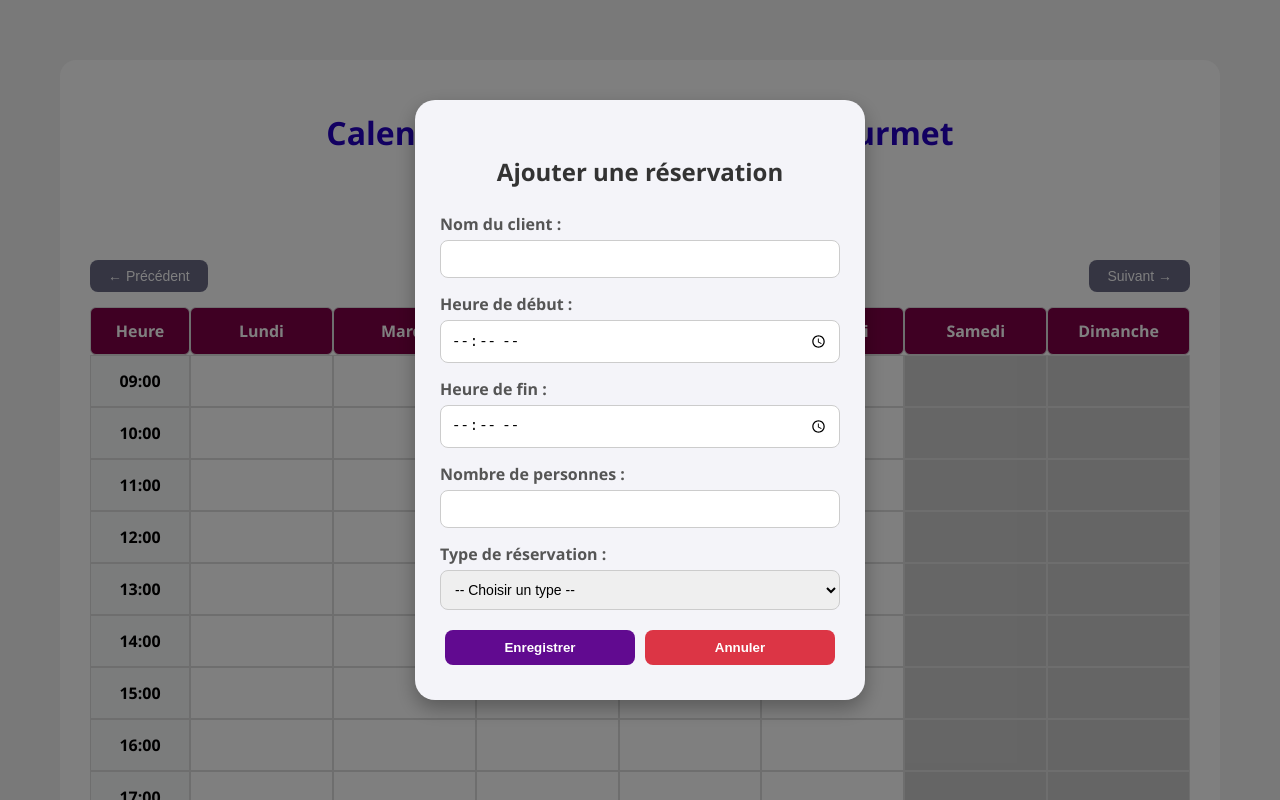
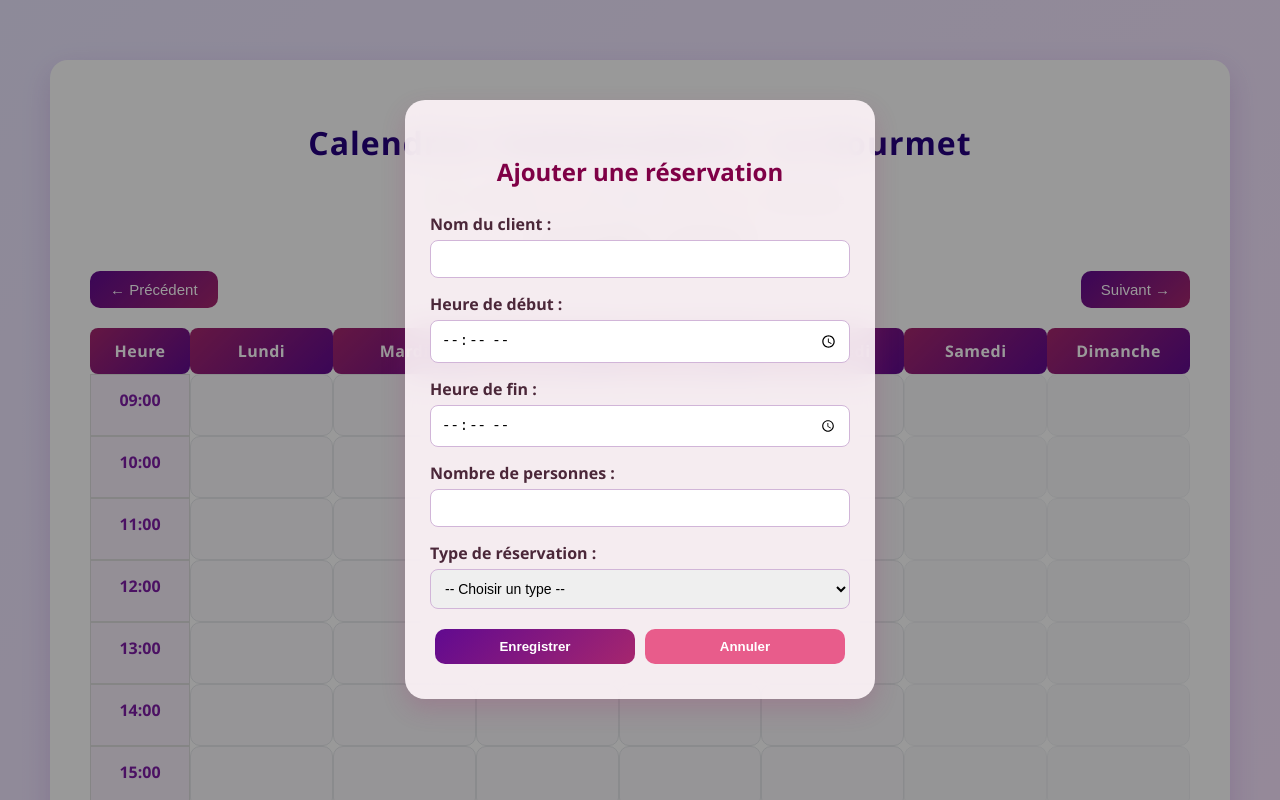
Before and after one commit to DoaeChemchaoui/Breif-4-JS, a website: page src/index.html in a window 1280 px wide. Both pictures are taken after a click on the element 261 px from the left and 381 px from the top of the page. Shown: the top 800 px of the page. Drawn offline with Linux system fonts and the light colour scheme.

Commit message:
modifier lestyle

```diff
--- a/src/index.html
+++ b/src/index.html
@@ -18,7 +18,7 @@
       <span class="dot anniversaire"></span> Anniversaire
     </div>
 
-    <div id="dateTimer" style="text-align:center; font-size:1.2em; margin-bottom:15px; color:#000000; font-weight:bold;">
+    <div id="dateTimer">
     <!-- JS remplira la date et l'heure ici -->
     </div>
 <div class="calendar-nav">
--- a/src/style.css
+++ b/src/style.css
@@ -1,49 +1,55 @@
+/* 🌸 ======== BODY & CONTAINER ======== */
 body {
-font-family: 'Segoe UI', Tahoma, Geneva, Verdana, sans-serif;
-background: #f3f3f3;
-margin: 0;
-padding: 20px;
+  font-family: 'Poppins', 'Segoe UI', Tahoma, Geneva, Verdana, sans-serif;
+  background: linear-gradient(135deg, #ebe6ff, #fbe3ff);
+  margin: 0;
+  padding: 20px;
+  color: #2d1b36;
+  border-radius: 16px;
 }
 
 .container {
   max-width: 1100px;
   margin: 40px auto;
-  background: #fff;
-  border-radius: 16px;
-  padding: 30px;
+  background: #ffffff;
+  border-radius: 18px;
+  padding: 40px;
   text-align: center;
+  box-shadow: 0 10px 30px rgba(97, 10, 144, 0.15);
+  transition: transform 0.3s ease, box-shadow 0.3s ease;
 }
 
+
 h1 {
-  color:#2400c3;
+  color: #24007f;
   margin-bottom: 25px;
+  font-weight: 700;
   text-align: center;
+  letter-spacing: 1px;
 }
 
-.calendar {
-  width: 100%;
-}
+/* ======== CALENDAR ======== */
+
 .calendar-nav {
   display: flex;
   justify-content: space-between;
-  margin-bottom: 15px;
+  margin-bottom: 20px;
 }
 
 .nav-btn {
-  background: #2c2c54;
+  background: linear-gradient(135deg, #610a90, #a6266e); /* Dégrade de rose et viole */
   color: #fff;
   border: none;
-  padding: 8px 18px;
-  border-radius: 8px;
-  font-size: 14px;
-
-  opacity: 0.7;
-  transition: opacity 0.2s, transform 0.2s;
+  padding: 10px 20px;
+  border-radius: 10px;
+  font-size: 15px;
+  font-weight: 500;
+  transition: all 0.3s ease;
 }
 
 .nav-btn:hover {
-  opacity: 1;
-  transform: scale(1.05);
+  background: linear-gradient(135deg, #7d1da4, #c43e87);
+  transform: translateY(-2px);
 }
 
 .header, .row {
@@ -53,81 +59,90 @@ h1 {
 }
 
 .header div {
-  font-weight: bold;
+  font-weight: 600;
   padding: 12px;
-  background:rgb(127, 0, 70);
+  background: linear-gradient(135deg, #a6266e, #610a90);
   color: white;
-  border: 1px solid #ddd;
-  border-radius: 6px;
+  border-radius: 8px;
+  letter-spacing: 0.5px;
 }
 
 .cell {
-  border: 1px solid #ddd;
-  height: 50px;
+  border: 1px solid #e5e7eb;
+  height: 60px;
   cursor: pointer;
   position: relative;
-  transition: background 0.3s, transform 0.2s;
+  border-radius: 10px;
+  background: #faf7fb;
+  transition: all 0.3s ease;
 }
 
 .cell:hover {
-  background: #f8d7da;
-  transform: scale(1.02);
+  background: linear-gradient(135deg, #f8e7f3, #f1e3fa);
+  transform: scale(1.03);
+  box-shadow: 0 4px 14px rgba(166, 38, 110, 0.15);
 }
 
 .cell.disabled {
-  background: #ccc;
+  background: #f3f4f6;
   pointer-events: none;
+  opacity: 0.6;
 }
 
 .time {
-  background: #f8f9fa;
+  background: #f6edfa;
   border: 1px solid #ddd;
   padding-top: 14px;
   font-weight: bold;
+  color: #7d1da4;
 }
 
+/* ======== EVENTS ======== */
 .event {
   color: #fff;
-  border-radius: 5px;
-  padding: 5px;
-  margin: 5px;
+  border-radius: 8px;
+  padding: 6px 10px;
+  margin: 5px auto;
   font-size: 13px;
-  cursor: pointer;
+  display: inline-block;
+  transition: transform 0.25s ease, box-shadow 0.25s ease;
 }
 
-/* Modal overlay */
+.event:hover {
+  transform: scale(1.1);
+  box-shadow: 0 4px 12px rgba(0, 0, 0, 0.15);
+}
+
+/* ======== MODAL ======== */
 .modal {
   display: none;
   position: fixed;
   top: 0; left: 0;
   width: 100%; height: 100%;
-  background: rgba(0,0,0,0.5);
+  background: rgba(0,0,0,0.4);
   justify-content: center;
   align-items: center;
   z-index: 1000;
 }
 
-/* Modal box */
 .modal-content {
-  background: #f4f4f9;
+  background: rgba(255, 245, 250, 0.9);
+  backdrop-filter: blur(15px);
   padding: 35px 25px;
   border-radius: 20px;
   width: 90%;
-  max-width: 400px;
-  box-shadow: 0 8px 20px rgba(0,0,0,0.3);
+  max-width: 420px;
+  box-shadow: 0 10px 25px rgba(166, 38, 110, 0.2);
   text-align: center;
-  position: relative;
   animation: fadeIn 0.3s ease;
 }
 
-/* Titre */
 .modal-content h2 {
   margin-bottom: 25px;
   font-size: 24px;
-  color: #333;
+  color: #7f0046;
 }
 
-/* Form groups */
 .form-group {
   display: flex;
   flex-direction: column;
@@ -138,25 +153,25 @@ h1 {
 .form-group label {
   font-weight: 600;
   margin-bottom: 5px;
-  color: #555;
+  color: #4b2739;
 }
 
 .form-group input,
 .form-group select {
   padding: 10px;
   border-radius: 8px;
-  border: 1px solid #ccc;
+  border: 1px solid #d1b5d8;
   font-size: 14px;
-  transition: border-color 0.2s;
+  transition: border-color 0.2s, box-shadow 0.2s;
 }
 
 .form-group input:focus,
 .form-group select:focus {
-  border-color: #610a90;
+  border-color: #a6266e;
+  box-shadow: 0 0 0 3px rgba(166, 38, 110, 0.25);
   outline: none;
 }
 
-/* Buttons */
 .actions {
   display: flex;
   justify-content: space-between;
@@ -165,40 +180,41 @@ h1 {
 
 .btn {
   padding: 10px 18px;
-  border-radius: 8px;
+  border-radius: 10px;
   font-weight: 600;
   cursor: pointer;
   border: none;
   flex: 1;
   margin: 0 5px;
-  transition: background 0.3s;
+  transition: all 0.3s ease;
 }
 
 .submit-btn {
-  background-color: #610a90;
+  background: linear-gradient(135deg, #610a90, #a6266e);
   color: white;
 }
 
 .submit-btn:hover {
-  background-color: #3a0560;
+  background: linear-gradient(135deg, #7d1da4, #c43e87);
+  box-shadow: 0 4px 14px rgba(139, 92, 246, 0.4);
 }
 
 .cancel-btn {
-  background-color: #dc3545;
+  background: #e85c8b;
   color: white;
 }
 
 .cancel-btn:hover {
-  background-color: #a71d2a;
+  background: #c13d70;
+  box-shadow: 0 4px 10px rgba(193, 61, 112, 0.3);
 }
 
-/* Animation */
 @keyframes fadeIn {
-  from { opacity: 0; transform: scale(0.95); }
+  from { opacity: 0; transform: scale(0.9); }
   to { opacity: 1; transform: scale(1); }
 }
 
-/* Responsive */
+/* ======== RESPONSIVE ======== */
 @media (max-width: 480px) {
   .modal-content {
     padding: 25px 15px;
@@ -211,10 +227,13 @@ h1 {
   .btn {
     margin: 5px 0;
   }
+
+  .header, .row {
+    grid-template-columns: 60px repeat(7, 1fr);
+  }
 }
 
-
-/* --- Légende simple --- */
+/* ======== LEGEND ======== */
 .legend {
   display: flex;
   justify-content: center;
@@ -230,9 +249,19 @@ h1 {
   border-radius: 50%;
   display: inline-block;
   margin-right: 5px;
+  border: 2px solid #fff;
+  box-shadow: 0 0 6px rgba(0,0,0,0.1);
 }
 
 .standard { background: #28a745; }
 .vip { background: #d9534f; }
 .groupe { background: #0275d8; }
 .anniversaire { background: #f0ad4e; }
+
+#dateTimer {
+  text-align:center;
+  font-size:1.3em;
+  margin-bottom:15px;
+  color:#000000;
+  font-weight:bold;
+}
```
